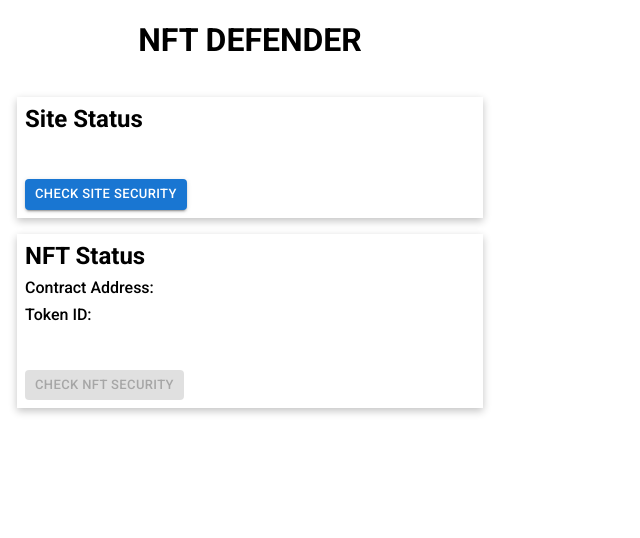
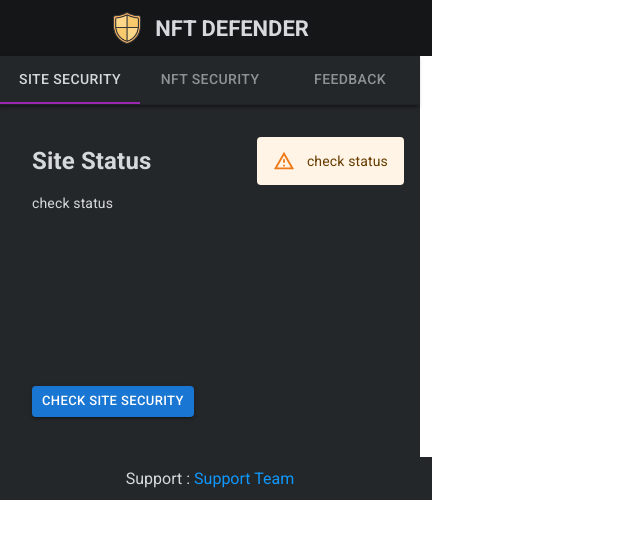
Before and after one commit to MikeShveyn/NFT_S_P, a React (Create React App) app in the folder frontend/: page / in a window 1280 px wide. Shown: the top 538 px of the page, without its empty margins (0-640 px from the left). Built offline with nearby package versions, Linux system fonts and the light colour scheme; no server answers.

Commit message:
change styling add levels

```diff
--- a/frontend/src/App.css
+++ b/frontend/src/App.css
@@ -1,10 +1,60 @@
 .main-contaiener {
   width: 100%;
-  height: 100%;
-  border-radius: 20px;
+  height: 500px;
   display: flex;
   flex-direction: column;
   align-items: center;
-  justify-content: flex-start;
-  gap: 16px;
+  justify-content: space-between;
+  background-color: #24272a;
+  color: #d6d9dc;
 }
+
+header {
+  background: #141618;
+  color: #d6d9dc;
+  padding: 12px;
+  width: 100%;
+  display: flex;
+  align-items: center;
+  justify-content: center;
+  gap: 12px;
+}
+
+.logo {
+  height: 32px;
+  width: 32px;
+}
+
+.logo img {
+  width: 100%;
+  height: 100%;
+}
+
+h1 {
+  margin: 0;
+  font-size: 22px;
+}
+
+footer {
+  width: 100%;
+  padding: 12px;
+  background-color: #24272a;
+  text-align: center;
+}
+
+a {
+  color: #1098fc;
+  text-decoration: none;
+}
+
+.fullScreenTab {
+  width: 100%;
+  height: 100%;
+  background: #24272a;
+}
+
+.tabBox {
+  box-shadow: -2px 2px 4px 0 #00000080;
+  width: 100%;
+  z-index: 1
+}
--- a/frontend/src/App.js
+++ b/frontend/src/App.js
@@ -1,15 +1,98 @@
 import React from "react";
 import { CheckNftSecurity } from "./CheckNftSecurity";
 import { CheckSiteSecurity } from "./CheckSiteSecurity";
+import PropTypes from 'prop-types';
+import Tabs from '@mui/material/Tabs';
+import Tab from '@mui/material/Tab';
+import Typography from '@mui/material/Typography';
+import Box from '@mui/material/Box';
 import "./App.css"
 
+
+function TabPanel(props) {
+  const { children, value, index, ...other } = props;
+
+  return (
+    <div
+      className="fullScreenTab"
+      role="tabpanel"
+      hidden={value !== index}
+      id={`full-width-tabpanel-${index}`}
+      aria-labelledby={`full-width-tab-${index}`}
+      {...other}
+    >
+      {value === index && (
+        <Box sx={{ p: 3 }}>
+          <Typography>{children}</Typography>
+        </Box>
+      )}
+    </div>
+  );
+}
+
+
+TabPanel.propTypes = {
+  children: PropTypes.node,
+  index: PropTypes.number.isRequired,
+  value: PropTypes.number.isRequired,
+};
+
+function a11yProps(index) {
+  return {
+    id: `full-width-tab-${index}`,
+    'aria-controls': `full-width-tabpanel-${index}`,
+  };
+}
+
+
 function App() {
+  const [value, setValue] = React.useState(0);
+
+  const handleChange = (event, newValue) => {
+    setValue(newValue);
+  };
+
   return (
-    <div className="main-contaiener">
-      <h1>NFT DEFENDER</h1>
+
+
+        <div className="main-contaiener">
+      <header>
+        <div className="logo">
+            <img src="/logo.png" alt="logo"/>
+        </div>
+        <h1>NFT DEFENDER</h1>
+      </header>
+
+
+      <Box className="tabBox" sx={{ borderBottom: 1, borderColor: 'divider' }}>
+      <Tabs
+          value={value}
+          onChange={handleChange}
+          indicatorColor="secondary"
+          textColor="inherit"
+          variant="fullWidth"
+          aria-label="full width tabs example"
+        >
+          <Tab label="Site Security" {...a11yProps(0)} />
+          <Tab label="NFT Security" {...a11yProps(1)} />
+          <Tab label="Feedback" {...a11yProps(2)} />
+        </Tabs>
+      </Box>
+      <TabPanel value={value} index={0}>
       <CheckSiteSecurity/>
+      </TabPanel>
+      <TabPanel value={value} index={1}>
       <CheckNftSecurity/>
+      </TabPanel>
+      <TabPanel value={value} index={2}>
+        Item Three
+      </TabPanel>
+
+      <footer>
+        <p>Support : <a href="" target="_blank">Support Team</a> </p>
+      </footer>
     </div>
+
   )
 }
 
--- a/frontend/src/CheckNftSecurity.css
+++ b/frontend/src/CheckNftSecurity.css
@@ -1,13 +1,13 @@
 .check-nft-security {
-    min-height: 60px;
-    width: 90%;
+    width: 100%;
+    height: 280px;
     display: flex;
     flex-direction: column;
     justify-content: flex-start;
     align-items: flex-start;
     gap: 8px;
-    box-shadow: rgba(0, 0, 0, 0.24) 0px 3px 8px;
     padding: 8px;
+    color: #d6d9dc;
   }
 
   .bold {
@@ -16,7 +16,7 @@
 
   .nft-result-security {
     width: 90%;
-    min-height: 30px;
+    height: 100%;
     display: flex;
     flex-direction: column;
     gap: 12px;
--- a/frontend/src/CheckSiteSecurity.css
+++ b/frontend/src/CheckSiteSecurity.css
@@ -1,19 +1,19 @@
 .check-site-security {
-    min-height: 60px;
-    width: 90%;
+    height: 280px;
+    width: 100%;
     display: flex;
     flex-direction: column;
     justify-content: flex-start;
     align-items: flex-start;
     gap: 8px;
-    box-shadow: rgba(0, 0, 0, 0.24) 0px 3px 8px;
     padding: 8px;
+    color: #d6d9dc;
 }
 
 
 .result-security {
   width: 90%;
-  min-height: 30px;
+  height: 100%;
   display: flex;
   flex-direction: column;
   gap: 12px;
--- a/frontend/src/CheckSiteSecurity.js
+++ b/frontend/src/CheckSiteSecurity.js
@@ -2,10 +2,12 @@ import React, { useState, useEffect } from 'react';
 import "./CheckSiteSecurity.css"
 import Button from '@mui/material/Button';
 import LinearProgress from '@mui/material/LinearProgress';
-
+import Stack from '@mui/material/Stack';
+import Alert from '@mui/material/Alert';
 
 export const CheckSiteSecurity = () => {
-  const [siteStatus, setSiteStatus] = useState('');
+  const [siteStatus, setSiteStatus] = useState('warning'); // warning error success
+  const [siteInfo, setSiteInfo] = useState('check status');
   const [loading, setLoading] = useState(false);
 
   const getCurrentTab = async () => {
@@ -38,8 +40,10 @@ export const CheckSiteSecurity = () => {
         chrome.tabs.sendMessage(tabId, { action: 'firstWarning'});
         const response = await fetch(`http://localhost:4001/checkSiteSecurity?url=${url}`);
         const data = await response.json();
-        const status = data.isSecure ? 'Site is secure.' : 'Site is not secure.';
+        const status = data.isSecure ? 'success' : 'error';
+        const info =  data.isSecure ? 'Site is secure' : 'Site is suspisios';
         setSiteStatus(status);
+        setSiteInfo(info);
 
         // Add injected banner into webpage
         chrome.tabs.sendMessage(tabId, { action: 'injectWarning' , secure: data.isSecure});
@@ -64,7 +68,14 @@ export const CheckSiteSecurity = () => {
 
   return (
     <div className='check-site-security'>
-      <h2>Site Status</h2>
+      <div className='in-header'>
+        <h2>Site Status</h2>
+        <Alert severity={siteStatus}>
+            {siteInfo}
+          </Alert>
+      </div>
+
+
       {loading ? (
         <div class="result-security">
           <p>Checking site security, please wait...</p>
@@ -72,7 +83,7 @@ export const CheckSiteSecurity = () => {
         </div>
       ) : (
         <div class="result-security">
-          <p>{siteStatus}</p>
+          <p>{siteInfo}</p>
         </div>
       )}
       <Button
--- a/frontend/src/index.css
+++ b/frontend/src/index.css
@@ -1,10 +1,11 @@
 body {
-  width: 500px;
-  height: 400px;
+  width: 420px;
+  height: 500px;
   margin: 0;
   font-family: 'Roboto', sans-serif;
   -webkit-font-smoothing: antialiased;
   -moz-osx-font-smoothing: grayscale;
+  border-radius: 10px;
 }
 
 /* code {
@@ -17,3 +18,10 @@ p {
   margin: 0;
   padding: 0;
 }
+
+.in-header {
+  width: 100%;
+  display: flex;
+  align-items: center;
+  justify-content: space-between;
+}
```
Also changed, not shown: frontend/public/logo.png (added), frontend/public/manifest.json.
